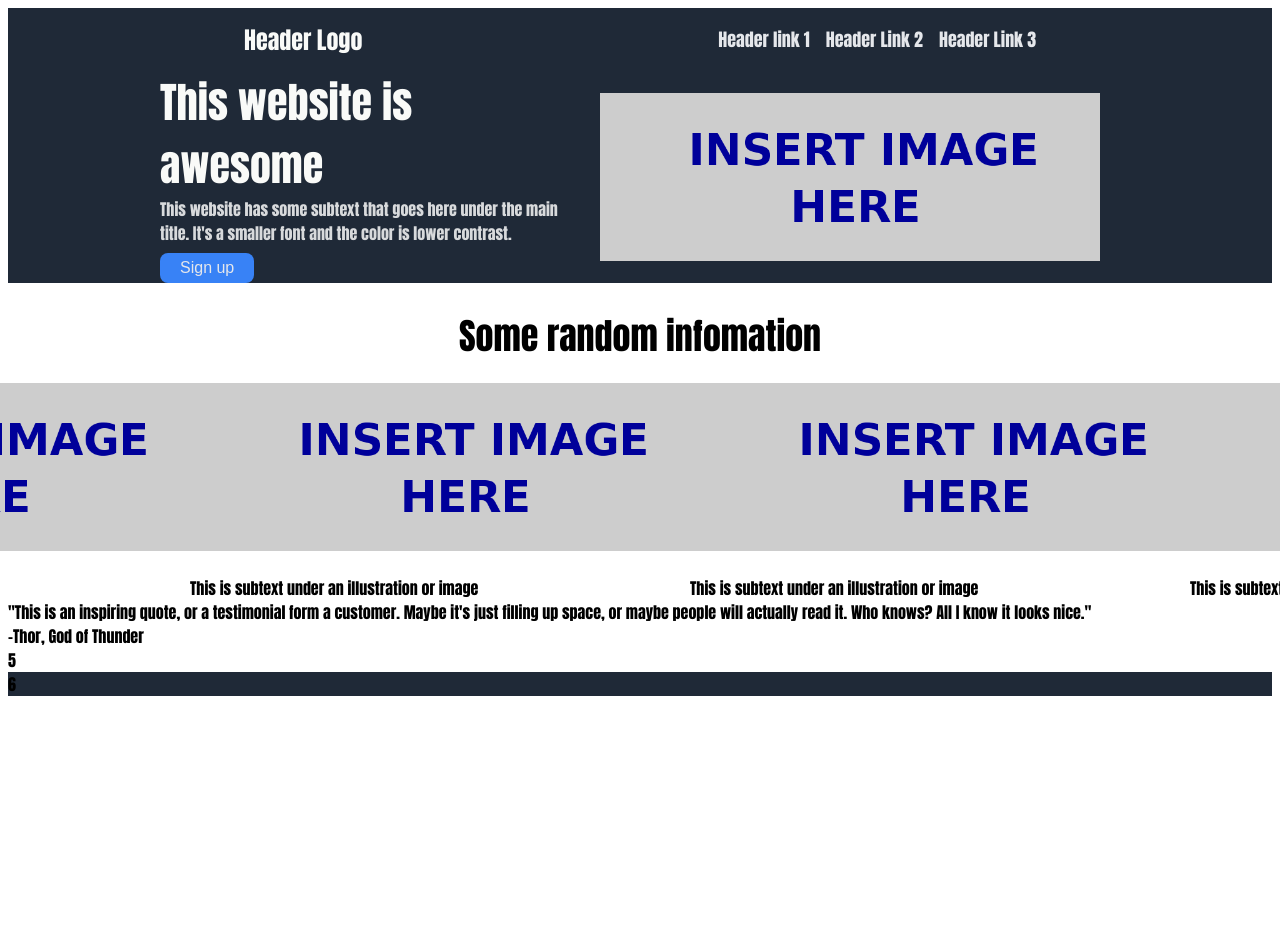
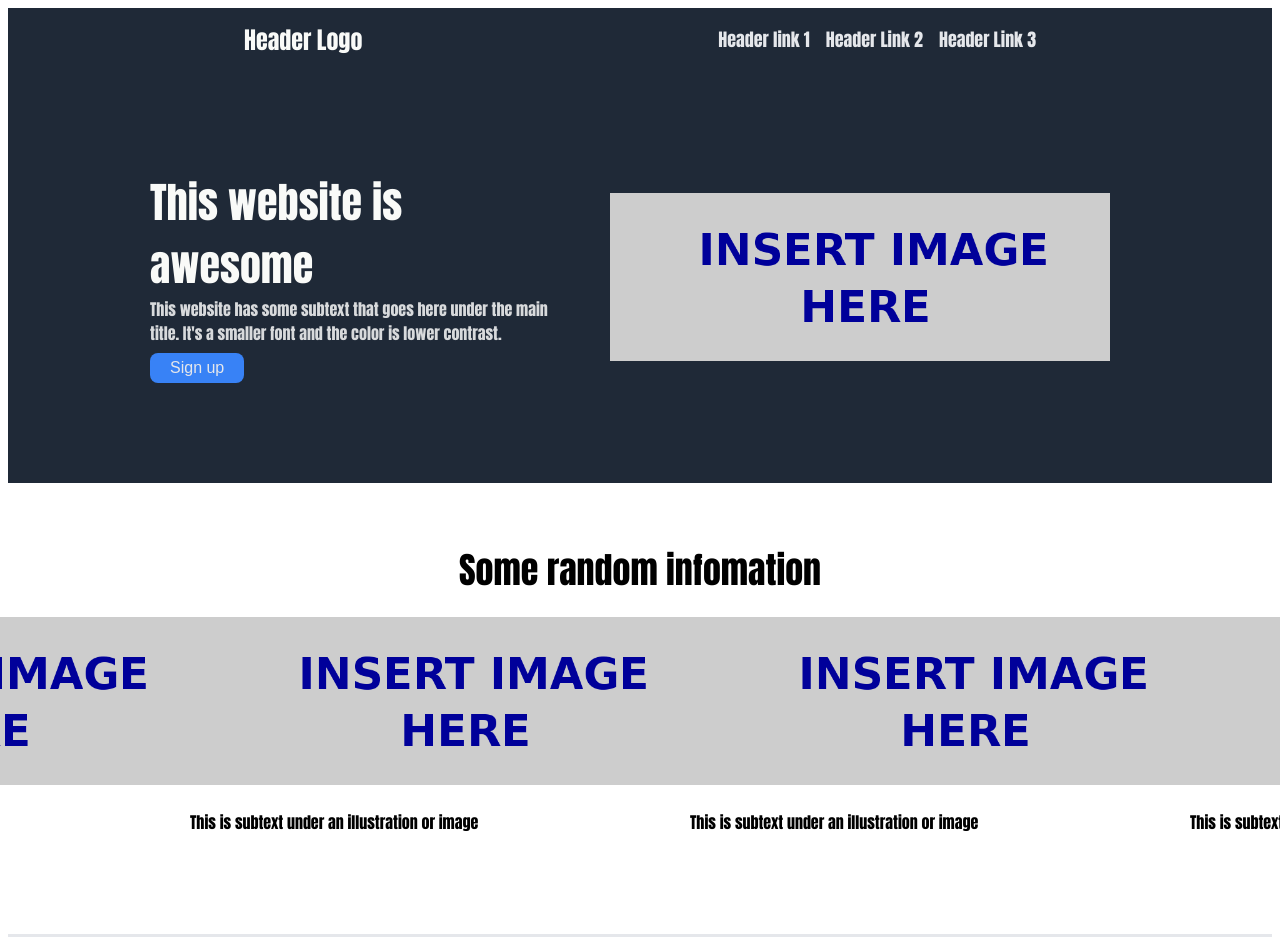
Before and after one commit to Micky-I/Landing-Page, a plain HTML site: page index.html in a window 1280 px wide. Shown: the top 937 px of the page. Before the commit the page ends 800 px from the top, so only its background shows below. Drawn offline with Linux system fonts and the light colour scheme.

Commit message:
added style to quote

```diff
--- a/styles.css
+++ b/styles.css
@@ -3,6 +3,8 @@
 body {
     display: flex;
     flex-direction: column;
+    justify-content: stretch;
+    align-items: stretch;
     font-family: Impact, Haettenschweiler, 'Arial Narrow Bold', sans-serif;
 
 }
@@ -54,13 +56,16 @@ width: 400px;}
     display: flex;
     justify-content: center;
     align-items: center;
-    gap: 20px;
+    gap: 40px;
+     padding-bottom: 100px;
+     padding-top: 100px;
 }
 
 .containter {
     display: flex;
     align-items: center;
     justify-content: center;
+
 
 }
 
@@ -91,12 +96,13 @@ button {
 font-size: 36px;
 color: black;
 font-weight: 800;
-margin-top: 26px;
+margin-top: 60px;
 
 }
 
 .box {
     max-width: 400px;
+    padding-bottom: 100px;
 }
 
 .info {
@@ -105,6 +111,31 @@ margin-top: 26px;
     gap:100px;
 }
 
+
+.grey {
+    display: flex;
+    justify-content: center;
+    align-items: center;
+    flex-direction: column;
+    background-color: #e5e7eb;
+    padding: 100px;
+
+}
+
+.quote {
+    max-width: 800px ;
+    font-size: 36px;
+    font-style: italic;
+    color: #1f2937;
+}
+
+.ref {
+    font-size: 26px;
+    font-weight: bold;
+    margin-left: 500px;
+}
+
+
 ul {  list-style-type: none;}
 
 a { text-decoration: none;}
```
